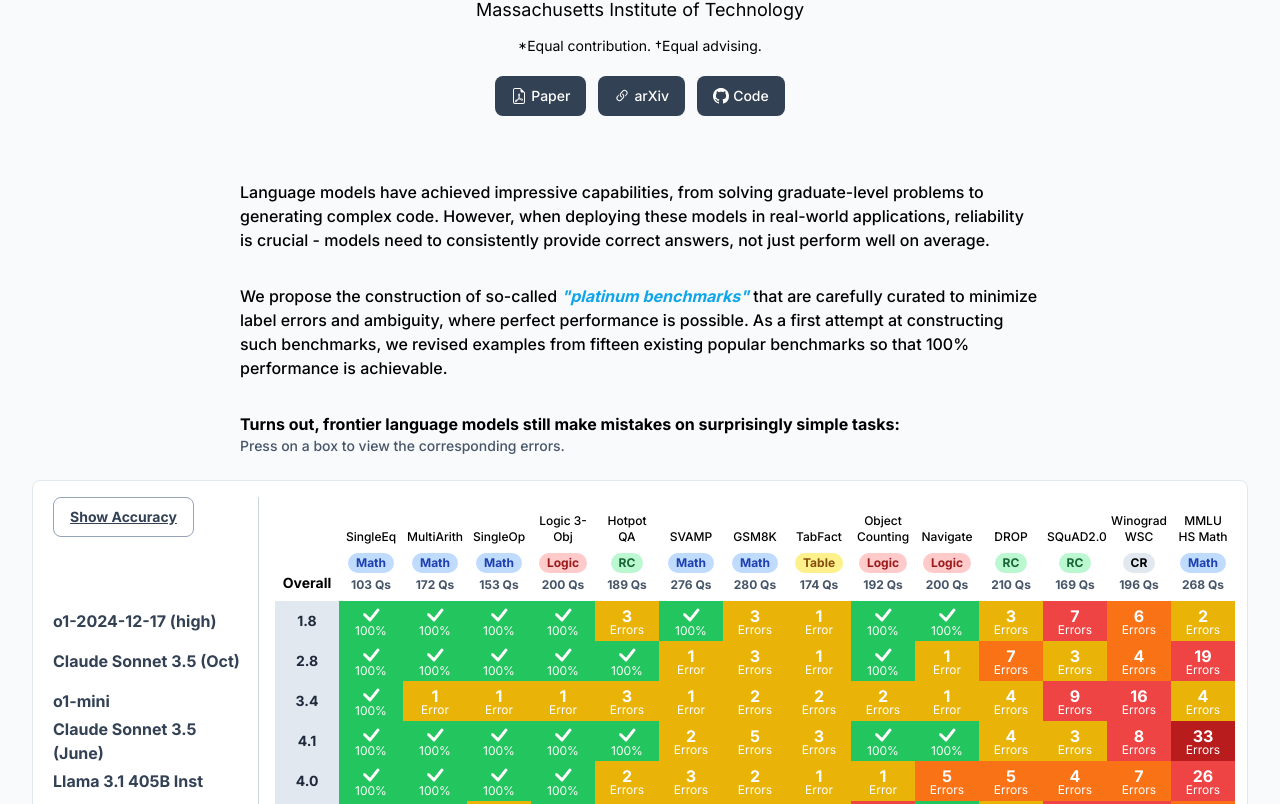
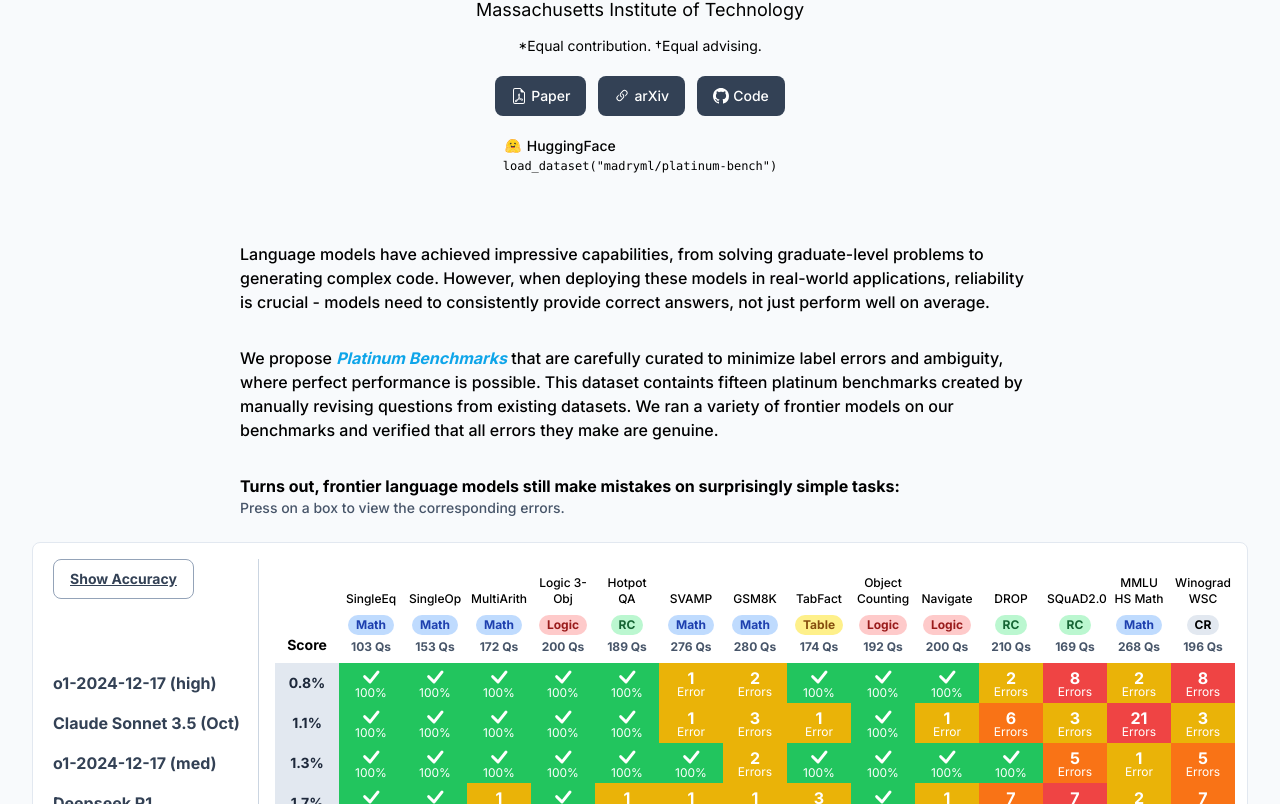
Before and after one commit to evendrow/platinum-bench-website, a Next.js app: page / in a window 1280 px wide. Shown: the part 416-1220 px from the top of the page. Built offline with nearby package versions, Linux system fonts and the light colour scheme.

Commit message:
Update website, new results

```diff
--- a/app/page.js
+++ b/app/page.js
@@ -2,7 +2,7 @@
 import Image from "next/image";
 import { useState } from "react";
 import * as Icons from "react-bootstrap-icons";
-import { results, models, model_name_to_key } from "./results";
+import { results, models, model_score, model_name_to_key } from "./results";
 import { Nav } from "@/components/nav";
 
 function DatasetName({ children }) {
@@ -162,17 +162,20 @@ export default function Home() {
   // ]
 
   const avg_accuracy_per_model = models.map((model_name, model_index) => {
-    const accuracies = results.map((dataset, dataset_index) => {
-      const accuracy = (dataset.count - dataset.errors[model_index]) / dataset.count * 100;
-      return accuracy;
-    });
-    const avg_accuracy = accuracies.reduce((a, b) => a + b, 0) / accuracies.length;
-    return avg_accuracy;
+    // const accuracies = results.map((dataset, dataset_index) => {
+    //   const accuracy = (dataset.count - dataset.errors[model_index]) / dataset.count * 100;
+    //   return accuracy;
+    // });
+    // const avg_accuracy = accuracies.reduce((a, b) => a + b, 0) / accuracies.length;
+    // return 2;
+    console.log(model_name, model_name_to_key[model_name], model_score[model_name_to_key[model_name]]);
+    return model_score[model_name_to_key[model_name]];
   });
+  console.log(avg_accuracy_per_model);
 
 
   // const data = results;
-  const accuracy_order_index = avg_accuracy_per_model.map((_, i) => i).sort((a, b) => avg_accuracy_per_model[b] - avg_accuracy_per_model[a]);
+  const accuracy_order_index = avg_accuracy_per_model.map((_, i) => i).sort((a, b) => avg_accuracy_per_model[a] - avg_accuracy_per_model[b]);
   const data = results;
   console.log(accuracy_order_index);
 
@@ -184,6 +187,7 @@ export default function Home() {
       errors: accuracy_order_index.map(i => dataset.errors[i])
     };
   })
+  // .sort((a, b) => a.type.localeCompare(b.type))
   .sort((a, b) => (a.errors.reduce((x, y) => x + y, 0) / Number.parseInt(a.count)) - (
     b.errors.reduce((x, y) => x + y, 0) / Number.parseInt(b.count)));
 
@@ -224,7 +228,7 @@ export default function Home() {
 
         <div className="text-center">
 
-          <h1 className="text-3xl md:text-6xl mb-10 font-serif font-medium leading-normal md:leading-normal">Large Language Model Benchmarks <br /> Do Not Test Reliability</h1>
+          <h1 className="text-3xl md:text-6xl mb-10 font-serif font-medium leading-normal md:leading-normal">Do Large Language Model  <br /> Benchmarks Test Reliability?</h1>
 
           {/* Header Section
 
@@ -252,6 +256,18 @@ export default function Home() {
               <Icons.Github className="w-4 h-4 inline-block mr-1" />
               Code
             </OutlineButtonWithURL>
+
+          </div>
+          <div className="mt-4">
+          <a className="rounded-lg px-4 py-1 mx-2 inline-block hover:bg-slate-200" href="#">
+              <div className="text-sm font-medium flex items-center mb-0.5">
+                <img src="/images/hf-logo.svg" alt="Hugging Face" className="w-5 h-5 inline-block me-1" />
+                HuggingFace
+              </div>
+              <div>
+                <p className="text-xs font-mono">load_dataset("madryml/platinum-bench")</p>
+              </div>
+            </a>
           </div>
         </div>
 
@@ -261,7 +277,7 @@ export default function Home() {
       <div className="w-full max-w-[800px] flex flex-col items-start font-medium text-left mb-6">
         <p className="mb-8">Language models have achieved impressive capabilities, from solving graduate-level problems to generating complex code. However, when deploying these models in real-world applications, reliability is crucial - models need to consistently provide correct answers, not just perform well on average.</p>
 
-        <p className="mb-8">We propose the construction of so-called <b className="text-sky-500 italic">"platinum benchmarks"</b> that are carefully curated to minimize label errors and ambiguity, where perfect performance is possible. As a first attempt at constructing such benchmarks, we revised examples from fifteen existing popular benchmarks so that 100% performance is achievable.</p>
+        <p className="mb-8">We propose <b className="text-sky-500 italic">Platinum Benchmarks</b> that are carefully curated to minimize label errors and ambiguity, where perfect performance is possible. This dataset containts fifteen platinum benchmarks created by manually revising questions from existing datasets. We ran a variety of frontier models on our benchmarks and verified that all errors they make are genuine.</p>
 
         <p><b>Turns out, frontier language models still make mistakes on surprisingly simple tasks:</b></p>
 
@@ -304,7 +320,7 @@ export default function Home() {
           <div className="ps-4">
             <div className="h-24 mb-2 flex flex-row justify-start">
               <div className='w-14 mx-1 shrink-0 flex flex-col font-bold text-sm justify-end'>
-                Overall
+                Score
               </div>
               {data_sorted.map((dataset, index) => (
                   <div key={index} className='w-14 mx-1 shrink-0 flex flex-col font-medium text-xs justify-end'>
@@ -331,12 +347,13 @@ export default function Home() {
                 <GridBlock className={`text-slate-800 bg-slate-200`}
                           url={`/inspect?model=${model_name_to_key[model_name]}`}>
 
-                  {showPercent ? (
+                  {/* {showPercent ? (
                       <h1 className="text-sm font-bold">{avg_accuracy_per_model[model_names.indexOf(model_name)].toFixed(1)}%</h1>) :
                     (
                       <h1 className="text-sm font-bold">{(data_sorted.reduce((acc, dataset) => acc + dataset.errors[index], 0) / data_sorted.length).toFixed(1)}</h1>
                     )
-                  }
+                  } */}
+                  <h1 className="text-sm font-bold">{avg_accuracy_per_model[model_names.indexOf(model_name)].toFixed(1)}%</h1>
                 </GridBlock>
 
                 {data_sorted.map((dataset, d_index) => {
--- a/app/results.js
+++ b/app/results.js
@@ -1,19 +1,45 @@
 
 const results_num_errors = {
-  'math_eval__singleop': [0,0,1,0,0,0,0,2,0,0,1,0,0,1,0,0,0,0,1,0,0],
-  'math_eval__singleq': [0,0,0,0,0,0,0,0,1,1,0,0,0,0,0,0,0,0,0,0,0],
-  'math_eval__multiarith': [0,0,1,0,0,1,0,0,1,0,0,0,0,0,0,1,1,1,0,0,0],
-  'svamp': [3,2,1,6,7,6,7,7,6,13,11,1,7,4,1,8,4,0,3,4,0],
-  'gsm8k': [2,5,2,7,5,6,3,7,6,11,19,3,7,3,3,10,8,4,3,7,3],
-  'mmlu_math': [26,33,4,32,20,18,35,38,30,26,63,6,30,19,19,45,8,8,9,14,2],
-  'bbh_logical_deduction_three_object': [0,0,1,0,1,2,4,4,2,5,27,0,0,1,0,4,0,4,0,3,0],
-  'bbh_object_counting': [1,0,2,4,0,9,1,2,14,15,18,15,1,2,0,5,0,5,10,10,0],
-  'bbh_navigate': [5,0,1,4,4,9,11,9,7,18,30,3,10,5,1,11,7,3,0,3,0],
-  'tab_fact': [1,3,2,1,2,5,3,4,14,17,12,4,4,5,1,13,2,2,1,3,1],
-  'hotpot_qa': [2,0,3,2,3,1,4,1,4,3,10,3,2,1,0,3,3,5,1,4,3],
-  'squad2.0': [4,3,9,7,10,14,11,7,16,13,21,11,8,8,3,10,7,6,9,8,7],
-  'drop': [5,4,4,4,5,8,12,10,14,13,26,6,8,6,7,11,7,7,4,6,3],
-  'winograd_wsc': [7,8,16,7,8,15,13,14,27,25,36,4,13,12,4,24,22,24,12,10,6],
+'singleop': [0,0,1,0,0,0,0,2,0,0,1,0,0,1,0,0,0,0,1,0,0,0,0],
+'singleq': [0,0,0,0,0,0,0,0,1,1,0,0,0,0,0,0,0,0,0,0,0,0,0],
+'multiarith': [0,0,1,0,0,1,0,0,1,0,0,0,0,0,0,1,1,1,0,0,0,0,1],
+'svamp': [3,2,1,6,7,6,7,7,6,13,11,1,7,4,1,8,4,0,3,4,1,0,1],
+'gsm8k': [2,5,2,7,4,6,3,7,6,11,19,2,7,3,3,10,8,4,3,7,2,2,1],
+'mmlu_math': [28,29,5,20,22,13,34,39,24,23,62,3,44,15,21,43,6,3,12,16,2,1,2],
+'bbh_logical_deduction_three_objects': [0,0,1,0,1,2,4,4,2,5,27,0,0,1,0,4,0,4,0,3,0,0,0],
+'bbh_object_counting': [1,0,2,4,0,9,1,2,14,15,18,15,1,2,0,5,0,5,10,10,0,0,0],
+'bbh_navigate': [5,0,1,4,4,9,11,9,7,18,30,3,10,5,1,11,7,3,0,3,0,0,1],
+'tab_fact': [1,3,2,1,2,5,3,4,14,17,12,4,4,5,1,13,2,2,1,3,0,0,3],
+'hotpotqa': [2,0,3,2,3,1,4,1,4,3,10,3,2,1,0,3,3,5,1,4,0,0,1],
+'squad': [4,3,9,7,10,14,11,7,16,13,21,11,8,8,3,10,7,6,9,8,8,5,7],
+'drop': [4,3,3,3,4,7,11,9,13,12,25,5,7,5,6,10,6,6,3,5,2,0,7],
+'winograd_wsc': [8,8,19,12,10,17,11,17,27,21,39,6,14,15,3,31,22,17,16,12,8,5,7],
+}
+
+export const model_score = {
+  'o1-2024-12-17-high': 0.751609426029298,
+  'claude-3-5-sonnet-20241022': 1.07913265088828,
+  'o1-2024-12-17-med': 1.26895753135855,
+  'deepseek-r1': 1.70919277547037,
+  'claude-3-5-sonnet': 1.83018332331904,
+  'meta-llama/Meta-Llama-3.1-405B-Instruct': 1.90858171716946,
+  'gpt-4o-2024-08-06': 2.47161305464618,
+  'gpt-4o-2024-11-20': 2.47748583023083,
+  'o1-preview-2024-09-12': 2.48785664555478,
+  'deepseek/deepseek-chat': 2.84583708521703,
+  'o1-mini': 3.02487767864461,
+  'Qwen/Qwen2.5-72B-Instruct': 3.0872828470879,
+  'gemini-2.0-flash-thinking': 3.10309665279654,
+  'grok-2-1212': 3.19938387453615,
+  'mistral-large': 3.49503113304843,
+  'gemini-2.0-flash': 3.54415265025961,
+  'meta-llama/Llama-3.3-70B-Instruct': 3.60343602456247,
+  'meta-llama/Meta-Llama-3.1-70B-Instruct': 4.01544766474198,
+  'gemini-1.5-pro': 4.15503864781618,
+  'gpt-4o-mini': 6.88003605086618,
+  'claude-3-5-haiku': 6.96226639219894,
+  'gemini-1.5-flash': 7.0380673411987,
+  'mistral-small': 11.0826275306877,
 }
 //   "singleop": [0, 0, 1, 1, 0, 0, 2, 0, 0, 1, 1, 0, 2, 0, 0, 0, 1, 1],
 //   "singleq": [0, 0, 0, 0, 0, 0, 0, 1, 1, 0, 0, 0, 0, 0, 0, 0, 0, 0],
@@ -37,7 +63,7 @@ export const results = (() => {
   let results_without_errors = [
     {
       name: "SingleOp",
-      key: "math_eval__singleop",
+      key: "singleop",
       type: "Math",
       count: "153",
       errors: [0, 0, 1, 1, 0, 0, 2, 0, 0, 1, 1, 0, 2, 0, 0, 0, 1, 1],
@@ -45,7 +71,7 @@ export const results = (() => {
     },
     {
       name: "SingleEq",
-      key: "math_eval__singleq",
+      key: "singleq",
       type: "Math",
       count: "103",
       errors: [0, 0, 0, 0, 0, 0, 0, 1, 1, 0, 0, 0, 0, 0, 0, 0, 0, 0],
@@ -53,7 +79,7 @@ export const results = (() => {
     },
     {
       name: "MultiArith",
-      key: "math_eval__multiarith",
+      key: "multiarith",
       type: "Math",
       count: "172",
       errors: [0, 0, 1, 1, 1, 0, 0, 1, 0, 0, 0, 0, 0, 0, 1, 1, 1, 0],
@@ -85,7 +111,7 @@ export const results = (() => {
     },
     {
       name: "Logic 3-Obj",
-      key: "bbh_logical_deduction_three_object",
+      key: "bbh_logical_deduction_three_objects",
       type: "Logic",
       count: "200",
       errors: [0, 0, 1, 0, 2, 4, 4, 2, 5, 27, 0, 0, 1, 0, 4, 0, 4, 0],
@@ -117,7 +143,7 @@ export const results = (() => {
     },
     {
       name: "Hotpot QA",
-      key: "hotpot_qa",
+      key: "hotpotqa",
       type: "RC",
       type_long: "Reading Comp",
       count: "189",
@@ -126,7 +152,7 @@ export const results = (() => {
     },
     {
       name: "SQuAD2.0",
-      key: "squad2.0",
+      key: "squad",
       type: "RC",
       type_long: "Reading Comp",
       count: "169",
@@ -199,7 +225,9 @@ export const models = [
     'Gemini 2.0 Flash Thinking',
     'Deepseek V3',
     'Qwen2.5-72B-Instruct',
-    'o1-2024-12-17 (high)'
+    'o1-2024-12-17 (high)',
+    'o1-2024-12-17 (med)',
+    'Deepseek R1',
 ];
 
 // # model_names = ['gpt-4o', 'gpt-4o-mini', 'claude-3-5-sonnet', 'meta-llama/Meta-Llama-3.1-70B-Instruct', 'meta-llama/Meta-Llama-3.1-405B-Instruct', 'gemini-1.5-flash', 'gemini-1.5-pro', 'mistral-small', 'mistral-large', 'o1-mini']
@@ -212,8 +240,8 @@ export const model_name_to_key = {
     'Llama 3.1 70B Inst': 'meta-llama/Meta-Llama-3.1-70B-Instruct',
     'Llama 3.1 405B Inst': 'meta-llama/Meta-Llama-3.1-405B-Instruct',
     'GPT 4o mini': 'gpt-4o-mini',
-    'GPT 4o (Nov)': 'gpt-4o-2024-11-20',
-    'GPT 4o (Aug)': 'gpt-4o-2024-08-06',
+    'GPT-4o (Nov)': 'gpt-4o-2024-11-20',
+    'GPT-4o (Aug)': 'gpt-4o-2024-08-06',
     'Claude Sonnet 3.5 (June)': 'claude-3-5-sonnet',
     'o1-mini': 'o1-mini',
     'o1-preview (2024-09-12)': 'o1-preview-2024-09-12',
@@ -225,5 +253,7 @@ export const model_name_to_key = {
     'Gemini 2.0 Flash Thinking': 'gemini-2.0-flash-thinking',
     'Deepseek V3': 'deepseek/deepseek-chat',
     'Qwen2.5-72B-Instruct': 'Qwen/Qwen2.5-72B-Instruct',
-    'o1-2024-12-17 (high)': 'o1-2024-12-17-high'
+    'o1-2024-12-17 (high)': 'o1-2024-12-17-high',
+    'o1-2024-12-17 (med)': 'o1-2024-12-17-med',
+    'Deepseek R1': 'deepseek-r1',
 }
--- a/tailwind.config.js
+++ b/tailwind.config.js
@@ -8,6 +8,7 @@ module.exports = {
   theme: {
     fontFamily: {
       serif: ['PTSerif', 'ui-serif', 'Georgia', 'serif'],
+      mono: ['Roboto Mono', 'ui-monospace', 'SFMono-Regular', 'Menlo', 'Monaco', 'Consolas', 'Liberation Mono', 'Courier New', 'monospace'],
     },
   },
   plugins: [],
```
Also changed, not shown: public/images/hf-logo.svg (added).
